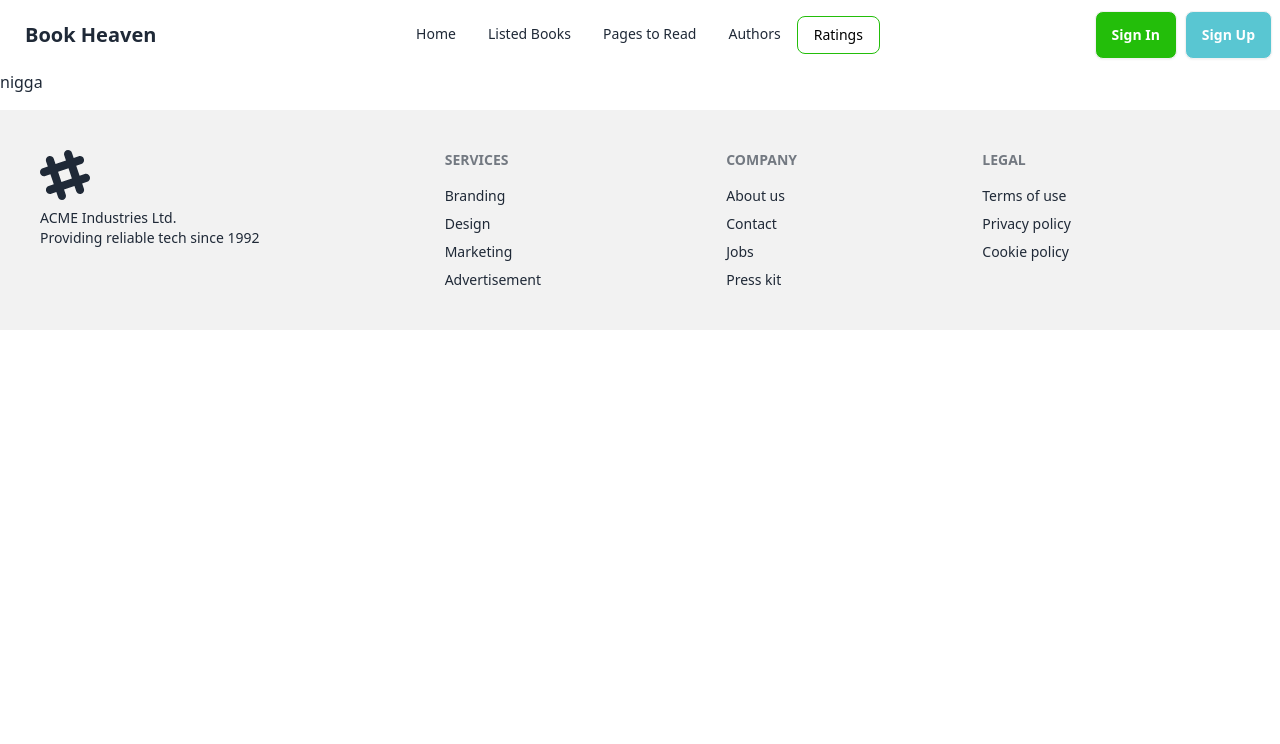
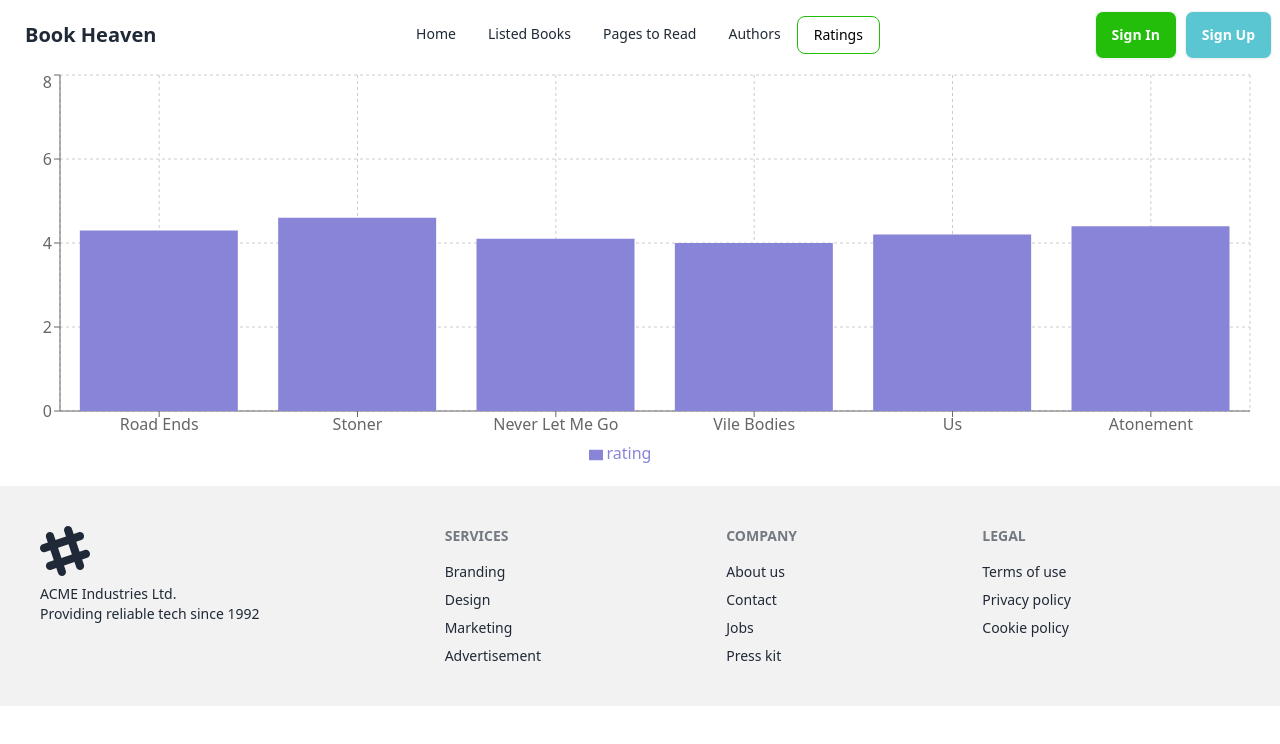
Before and after one commit to Saidur-shemanto/book-heaven, a React (Vite) app: page /ratings in a window 1280 px wide. Shown: the top 744 px of the page. Built offline with nearby package versions, Linux system fonts and the light colour scheme.

Commit message:
rating added

```diff
--- a/src/booklist/BookDetails.jsx
+++ b/src/booklist/BookDetails.jsx
@@ -34,7 +34,7 @@ export default function BookDetails() {
     return (
         <div className="flex flex-col lg:flex-row container mx-auto h-full gap-12">
             <img src={book.image} alt="" className="w-[36rem] h-[45rem] rounded-2xl" />
-            <div className="flex flex-col gap-5">
+            <div className="flex flex-col gap-5 pl-2 lg:pl-0">
                 <p className="text-5xl font-bold">{book.bookName}</p>
                 <p className="text-xl font-medium">by: {book.author}</p>
                 <hr />
--- a/src/header/Banner.jsx
+++ b/src/header/Banner.jsx
@@ -1,10 +1,10 @@
 export default function Banner() {
     return (
-        <div className="hero bg-base-200 container mx-auto rounded-3xl py-20 mt-4">
+        <div className="hero bg-gradient-to-r to-[#2DBB81] from-[#015560] container mx-auto rounded-3xl py-20 mt-4">
             <div className="hero-content flex-col lg:flex-row-reverse">
                 <img src="/media/bannerimg.png" className="max-w-56 lg:max-w-sm max-h-96 rounded-lg " />
                 <div className="flex flex-col gap-12">
-                    <h1 className="text-6xl font-bold w-2/3">Books to freshen up your bookshelf</h1>
+                    <h1 className="text-6xl font-bold w-2/3 text-[#FFC702]">Books to freshen up your bookshelf</h1>
 
                     <a href="/listed-books/read"><button className="bg-[#23BE0A] text-white text-xl font-bold p-7 rounded-lg w-48">View The List</button></a>
                 </div>
--- a/src/listed-books/read/ReadIndiv.jsx
+++ b/src/listed-books/read/ReadIndiv.jsx
@@ -4,14 +4,14 @@ import { IoDocumentTextOutline } from "react-icons/io5";
 import { Link } from "react-router-dom";
 const ReadIndiv = ({ book }) => {
     return (
-        <div className="flex flex-col lg:flex-row gap-6 border rounded-2xl p-6">
+        <div className="flex flex-col lg:flex-row gap-6 border rounded-2xl p-6 items-center lg:items-start">
             <div className="w-[12rem] h-[15rem] flex justify-center items-center bg-[#1313130D] rounded-2xl">
                 <img className="w-[8rem] h-[12rem]" src={book.image} alt="" />
             </div>
             <div className="flex flex-col gap-4">
                 <p className="font-bold text-2xl">{book.bookName}</p>
                 <p className="font-medium text-base">By: {book.author}</p>
-                <div className="flex flex items-center gap-2">
+                <div className="flex items-center gap-2">
                     <p className="font-bold text-base">Tag</p>
                     <div className="flex justify-center items-center">
                         {book.tags.map(id => <p className="bg-[#23BE0A0D] rounded-3xl text-[#23BE0A] p-1">#{id}</p>)}
@@ -34,9 +34,9 @@ const ReadIndiv = ({ book }) => {
                     </div>
                 </div>
                 <hr />
-                <div className="flex gap-3">
-                    <p className="rounded-full bg-[#328EFF26] text-[#328EFF] p-3">Category: {book.category}</p>
-                    <p className="rounded-full bg-[#FFAC3326] text-[#FFAC33]  p-3">Ratings: {book.rating}</p>
+                <div className="flex lg:flex-row flex-col items-center gap-3">
+                    <p className="w-full lg:w-fit rounded-full bg-[#328EFF26] text-[#328EFF] p-3 text-center">Category: {book.category}</p>
+                    <p className="w-full lg:w-fit rounded-full bg-[#FFAC3326] text-[#FFAC33]  p-3 text-center">Ratings: {book.rating}</p>
                     <a href=''><button className="rounded-full bg-[#23BE0A] text-white p-3">View Details</button></a>
                 </div>
             </div>
--- a/src/listed-books/wishList/WishIndiv.jsx
+++ b/src/listed-books/wishList/WishIndiv.jsx
@@ -3,14 +3,14 @@ import { GoPeople } from "react-icons/go";
 import { IoDocumentTextOutline } from "react-icons/io5";
 const WishIndiv = ({ book }) => {
     return (
-        <div className="flex flex-col lg:flex-row gap-6 border rounded-2xl p-6">
+        <div className="flex flex-col lg:flex-row gap-6 border rounded-2xl p-6 items-center">
             <div className="w-[12rem] h-[15rem] flex justify-center items-center bg-[#1313130D] rounded-2xl">
                 <img className="w-[8rem] h-[12rem]" src={book.image} alt="" />
             </div>
             <div className="flex flex-col gap-4">
                 <p className="font-bold text-2xl">{book.bookName}</p>
                 <p className="font-medium text-base">By: {book.author}</p>
-                <div className="flex items-center gap-2">
+                <div className="flex items-center lg:flex-row gap-2">
                     <p className="font-bold text-base">Tag</p>
                     <div className="flex justify-center items-center ">
                         {book.tags.map(id => <p className="bg-[#23BE0A0D] rounded-3xl text-[#23BE0A] p-1">#{id}</p>)}
@@ -33,10 +33,10 @@ const WishIndiv = ({ book }) => {
                     </div>
                 </div>
                 <hr />
-                <div className="flex gap-3">
-                    <p className="rounded-full bg-[#328EFF26] text-[#328EFF] p-3">Category: {book.category}</p>
-                    <p className="rounded-full bg-[#FFAC3326] text-[#FFAC33]  p-3">Ratings: {book.rating}</p>
-                    <button className="rounded-full bg-[#23BE0A] text-white p-3">View Details</button>
+                <div className="flex lg:flex-row flex-col items-center gap-3">
+                    <p className="w-full lg:w-fit rounded-full bg-[#328EFF26] text-[#328EFF] p-3 text-center">Category: {book.category}</p>
+                    <p className="w-full lg:w-fit rounded-full bg-[#FFAC3326] text-[#FFAC33]  p-3 text-center">Ratings: {book.rating}</p>
+                    <a href=''><button className="rounded-full bg-[#23BE0A] text-white p-3">View Details</button></a>
                 </div>
             </div>
 
--- a/src/pages-to-read/PagesToRead.jsx
+++ b/src/pages-to-read/PagesToRead.jsx
@@ -20,10 +20,9 @@ export default function PagesToRead() {
     };
 
     return (
-        <ResponsiveContainer height={600}>
+        <ResponsiveContainer width="95%" height={500}>
             <BarChart
-                width={900}
-                height={600}
+
                 data={readBooks}
                 margin={{
                     top: 20,
@@ -41,7 +40,7 @@ export default function PagesToRead() {
                     ))}
                 </Bar>
             </BarChart>
-        </ResponsiveContainer>
+        </ResponsiveContainer >
 
 
     )
--- a/src/ratings/Ratings.jsx
+++ b/src/ratings/Ratings.jsx
@@ -1,15 +1,41 @@
 import { useLoaderData } from "react-router-dom";
+import {
+    BarChart,
+    Bar,
+    XAxis,
+    YAxis,
+    CartesianGrid,
+    Tooltip,
+    Legend,
+    ResponsiveContainer,
+} from "recharts";
+
+
 
 
 const Ratings = () => {
     const books = useLoaderData()
     return (
-        <div>
-            nigga
+        <ResponsiveContainer width="100%" height={400}>
+            <BarChart
 
+                data={books}
+                margin={{
+                    top: 5,
+                    right: 30,
+                    left: 0,
+                    bottom: 5,
+                }}
+            >
+                <CartesianGrid strokeDasharray="3 3" />
+                <XAxis dataKey="bookName" />
+                <YAxis />
+                <Tooltip />
+                <Legend />
+                <Bar dataKey="rating" fill="#8884d8" />
 
-
-        </div>
+            </BarChart>
+        </ResponsiveContainer>
     )
 };
 
```
